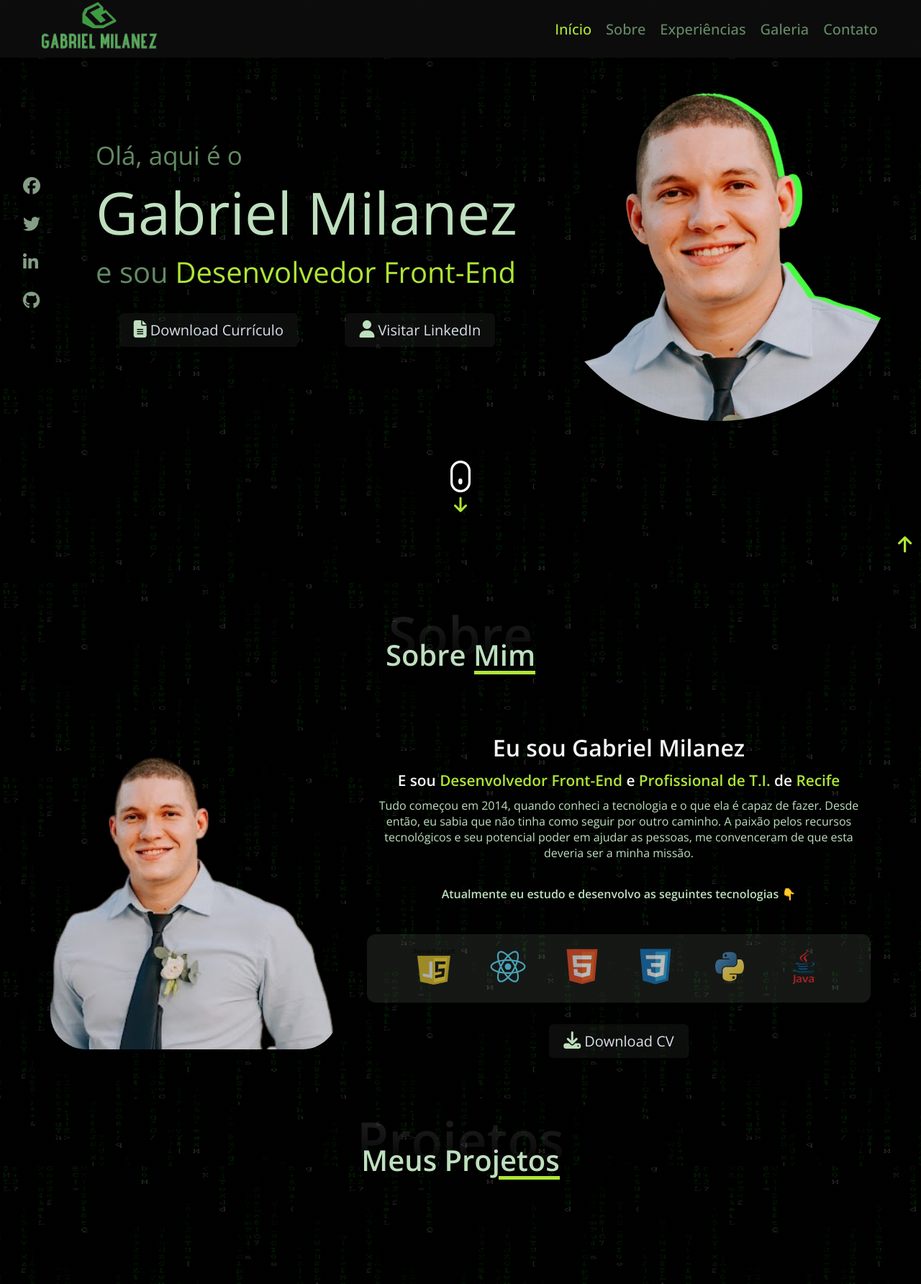
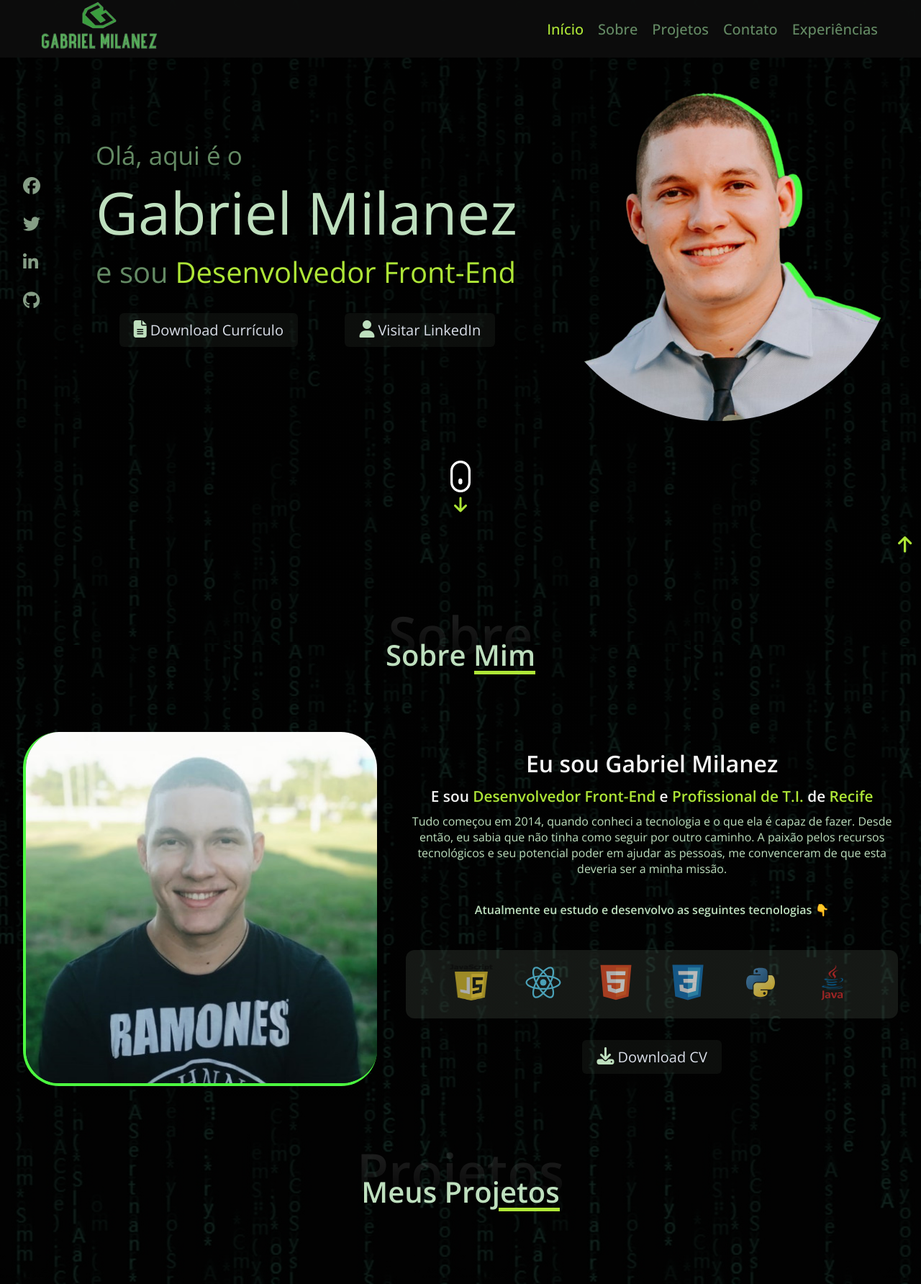
Before and after one commit to miilanez/portfolio-gabriel-milanez, a PHP site: page / in a window 1280 px wide. Shown: the top 1784 px of the page at 72% size. Run offline with PHP 8.4, Linux system fonts and the light colour scheme; some libraries are stand-ins or nearby versions.

Commit message:
correções & bug-fixes

```diff
--- a/css/style.css
+++ b/css/style.css
@@ -56,6 +56,10 @@ html {
   transition: all 0.3s ease;
 }
 
+.buttons a{
+  text-decoration: none;
+}
+
 .buttons button:hover{
   transform: scale(0.98);
   background: #AEE637;
@@ -74,7 +78,7 @@ html {
 /* Corpo da Página */
 
 body {
-    background-image: linear-gradient(rgba(0, 0, 0, .80), rgba(0, 0, 0, .80)100%), url(assets/img/fundo_matrix.gif);
+    background-image: linear-gradient(rgba(0, 0, 0, .90), rgba(0, 0, 0, .80)100%), url(/assets/img/bg.jpg);
     background-color: #1b2029;
     color: whitesmoke;
     background-position: center top;
@@ -400,6 +404,8 @@ configuração abaixo apenas para destaque da área sobre
   max-width: 100%;
   min-width: 400px;
   border-radius: 50px;
+  border-bottom: 4px solid #4CFA40;
+  border-left: 4px solid #4CFA40;
 }
 
 .about-info .description{
@@ -582,6 +588,10 @@ footer a:hover{
   justify-content: space-between;
   width: 100%;
   max-width: 1300px;
+}
+
+.footer-container .footer-group-title {
+  color: #4CFA40;
 }
 
 .footer-container .about{
--- a/index.html
+++ b/index.html
@@ -32,11 +32,11 @@
                 <i class="fas fa-bars"></i>
             </label>
             <ul class="nav-links">
-                <li><a class="active" href="#home">Início</a></li>
+                <li class="center"><a class="active" href="#home">Início</a></li>
                 <li class="center"><a href="#sobre">Sobre</a></li>
+                <li class="center"><a href="#projetos">Projetos</a></li>
+                <li class="center"><a href="#contatos">Contato</a></li>
                 <li class="center"><a href="experiencias.html">Experiências</a></li>
-                <li class="upward"><a href="#">Galeria</a></li>
-                <li class="forward"><a href="#">Contato</a></li>
             </ul>
 
         </nav>
@@ -48,10 +48,10 @@
     <section class="home-section flex-center" id="home">
         <div class="home-container">
             <div class="media-icons">
-                <a href="#"><i class="fab fa-facebook"></i></a>
-                <a href="#"><i class="fab fa-twitter"></i></a>
-                <a href="#"><i class="fab fa-linkedin-in"></i></a>
-                <a href="#"><i class="fab fa-github"></i></a>
+                <a href="https://www.facebook.com/gabriel.milanez.1291"><i class="fab fa-facebook"></i></a>
+                <a href="https://twitter.com/mr_milanez"><i class="fab fa-twitter"></i></a>
+                <a href="https://www.linkedin.com/in/gabriel-milanez/"><i class="fab fa-linkedin-in"></i></a>
+                <a href="https://github.com/miilanez"><i class="fab fa-github"></i></a>
             </div>
             <div class="content flex-center">
                 <div class="text-content">
@@ -65,12 +65,12 @@
                     </div>
                     <div class="buttons">
                         <button><i class="fas fa-file-lines" aria-hidden="true"></i> Download Currículo </button>
-                        <button><i class="fas fa-user" aria-hidden="true"></i> Visitar LinkedIn </button>
+                        <a href="https://www.linkedin.com/in/gabriel-milanez/"><button><i class="fas fa-user" aria-hidden="true"></i> Visitar LinkedIn </button></a>
                     </div>
                 </div>
             </div>
             <div class="home-img">
-                <img src="assets/img/foto_gabriel.png" alt="foto de gabriel milanez">
+                <img src="assets/img/foto-gabriel-home.png" alt="foto de gabriel milanez">
             </div>
         </div>
         <div class="icone-rolagem">
@@ -86,7 +86,7 @@
             <h2 class="section-title-02">Sobre Mim</h2>
             <div class="content flex-center">
                 <div class="about-img">
-                    <img src="assets/img/foto_gabriel2.png" alt="">
+                    <img src="assets/img/foto-gabriel-sobre-alt.jpg" alt="">
                 </div>
                 <div class="about-info">
                     <div class="description">
@@ -187,20 +187,20 @@
             </div>
             <div class="hr"></div>
             <div class="info group">
-                <h3>Mais</h3>
+                <h3 class="footer-group-title">Mais</h3>
                 <ul>
-                    <li><a href="#">Projetos</a></li>
-                    <li><a href="#">Contato</a></li>
+                    <li><a href="#projetos">Projetos</a></li>
+                    <li><a href="#contatos">Contato</a></li>
                     <li><a href="experiencias.html">Experiências</a></li>
                 </ul>
             </div>
             <div class="hr"></div>
             <div class="follow group">
-                <h3>Siga-Me</h3>
+                <h3 class="footer-group-title">Siga-Me</h3>
                 <ul>
-                    <li><a href=""><i class="fab fa-instagram"></i></a></li>
-                    <li><a href=""><i class="fab fa-twitter"></i></a></li>
-                    <li><a href=""><i class="fab fa-github"></i></a></li>
+                    <li><a href="https://www.instagram.com/miilanez/"><i class="fab fa-instagram"></i></a></li>
+                    <li><a href="https://twitter.com/mr_milanez"><i class="fab fa-twitter"></i></a></li>
+                    <li><a href="https://github.com/miilanez"><i class="fab fa-github"></i></a></li>
                 </ul>
             </div>
 
```
Also changed, not shown: assets/img/bg.jpg (added), assets/img/foto-gabriel-alt.png (renamed from assets/img/foto_gabriel2.png), assets/img/foto-gabriel-home.png (renamed from assets/img/foto_gabriel.png), assets/img/foto-gabriel-sobre-alt.jpg (renamed from assets/img/foto-gabriel3.jpg), assets/img/foto-gabriel-sobre.png (added), assets/img/foto_gabriel1.png (deleted).
